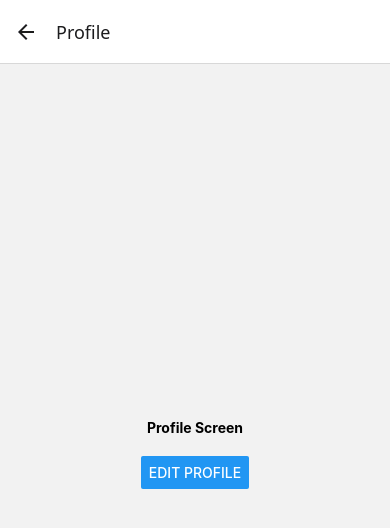
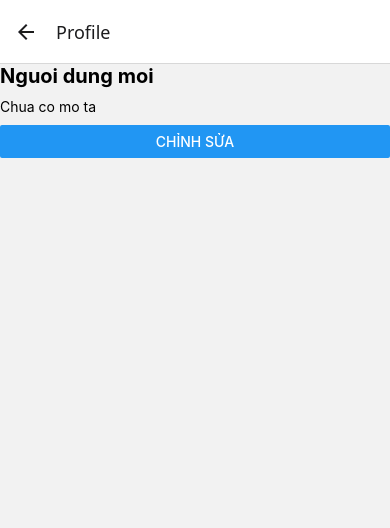
Before and after one commit to nhatlq20/mma301-assignment1, a React Native app: screen /Profile in a window 390 px wide. Shown: the top 528 px of the page. Built offline with nearby package versions, Linux system fonts and the light colour scheme.

Commit message:
feat: add storageHelper and ProfileContext with safe fallback

```diff
--- a/App.js
+++ b/App.js
@@ -1,10 +1,14 @@
+import React from 'react';
 import { ThemeProvider } from './src/context/ThemeContext';
+import { ProfileProvider } from './src/context/ProfileContext';
 import AppNavigator from './src/navigation/AppNavigator';
 
 export default function App() {
   return (
     <ThemeProvider>
-      <AppNavigator />
+      <ProfileProvider>
+        <AppNavigator />
+      </ProfileProvider>
     </ThemeProvider>
   )
 }
--- /dev/null
+++ b/src/constants/defaultProfile.js
@@ -0,0 +1,11 @@
+
+export const DEFAULT_PROFILE = {
+    name: "Nguoi dung moi",
+    bio: "Chua co mo ta",
+    avatarUri: null,
+};
+
+export const STORAGE_KEYS = {
+    PROFILE: 'PROFILE_DATA',
+    THEME: 'THEME_MODE',
+}
--- /dev/null
+++ b/src/context/ProfileContext.js
@@ -0,0 +1,30 @@
+import { createContext, useContext, useEffect, useState } from 'react';
+import { getProfile, saveProfile } from '../storage/storageHelper';
+
+const ProfileContext = createContext();
+export function ProfileProvider({ children }) {
+
+    const [profile, setProfile] = useState(null);
+    const [isReady, setIsReady] = useState(false);
+
+    useEffect(() => {
+        (async () => {
+            const loaded = await getProfile();
+            setProfile(loaded);
+            setIsReady(true);
+        })()
+    }, []);
+
+    const updateProfile = async (newProfile) => {
+        setProfile(newProfile); //cập nhật state ngay lập tức để UI phản hồi nhanh
+        await saveProfile(newProfile); //rồi mới persist
+    }
+
+    return (
+        <ProfileContext.Provider value={{ profile, updateProfile, isReady }}>
+            {children}
+        </ProfileContext.Provider>
+    )
+}
+
+export const useProfile = () => useContext(ProfileContext);
--- a/src/screens/ProfileScreen.js
+++ b/src/screens/ProfileScreen.js
@@ -1,25 +1,17 @@
-import { StyleSheet } from "react-native"
-import { Button, Text, View } from "react-native"
+import { ActivityIndicator, Button, Text, View } from "react-native"
+import { useProfile } from "../context/ProfileContext";
 
 export default function ProfileScreen({ navigation }) {
+    const { profile, isReady } = useProfile();
+
+    if (!isReady)
+        return <ActivityIndicator style={{ flex: 1 }}></ActivityIndicator>
+
     return (
-        <View style={styles.container}>
-            <Text style={styles.title}>Profile Screen</Text>
-            <Button title="Edit Profile" onPress={() => navigation.navigate('EditProfile')}></Button>
-
+        <View style={{ flex: 1, pading: 20 }}>
+            <Text style={{ fontSize: 20, fontWeight: 'bold' }}>{profile.name}</Text>
+            <Text style={{ marginVertical: 10 }}>{profile.bio}</Text>
+            <Button title="Chỉnh sửa" onPress={() => navigation.navigate('EditProfile')}></Button>
         </View>
     )
 }
-
-const styles = StyleSheet.create({
-    container: {
-        flex: 1,
-        justifyContent: 'center',
-        alignItems: 'center',
-    },
-    title: {
-        fontqSize: 24,
-        fontWeight: 'bold',
-        marginBottom: 20,
-    }
-})
--- /dev/null
+++ b/src/storage/storageHelper.js
@@ -0,0 +1,40 @@
+//Nơi duy nhất giao tiếp với AsyncStorage, mọi lõi/corrupt logic đều phải đi qua đây
+import AsyncStorage from "@react-native-async-storage/async-storage";
+import { DEFAULT_PROFILE, STORAGE_KEYS } from "../constants/defaultProfile";
+
+export async function getProfile() {
+    try {
+        const raw = await AsyncStorage.getItem(STORAGE_KEYS.PROFILE);
+        if (!raw) return DEFAULT_PROFILE; //first run
+        return JSON.parse(raw);
+    } catch (e) {
+        console.warn("Profile storage corrupt, fallback to default:", e);
+        return DEFAULT_PROFILE; //corrupt data, fallback to default
+    }
+}
+
+export async function saveProfile(profile) {
+    try {
+        await AsyncStorage.setItem(STORAGE_KEYS.PROFILE, JSON.stringify(profile));
+        return true;
+    } catch (e) {
+        console.warn("Failed to save profile:", e);
+        return false;
+    }
+}
+
+export async function getTheme() {
+    try {
+        const raw = await AsyncStorage.getItem(STORAGE_KEYS.THEME);
+        return raw === 'dark'; //default light
+    } catch {
+        return false;
+    }
+}
+export async function saveTheme(isDark) {
+    try {
+        await AsyncStorage.setItem(STORAGE_KEYS.THEME, isDark ? 'dark' : 'light');
+    } catch (e) {
+        console.warn("Failed to save theme:", e);
+    }
+}
```
